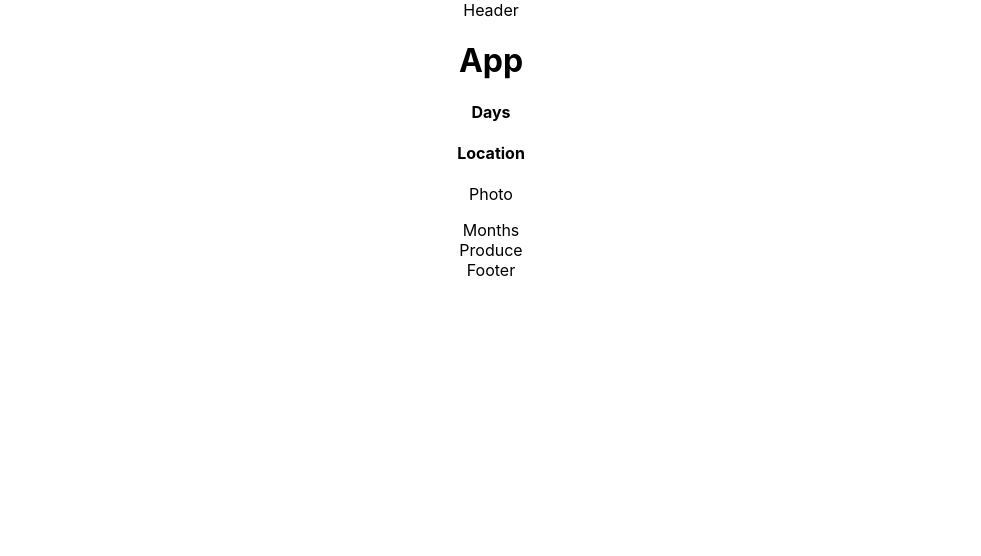
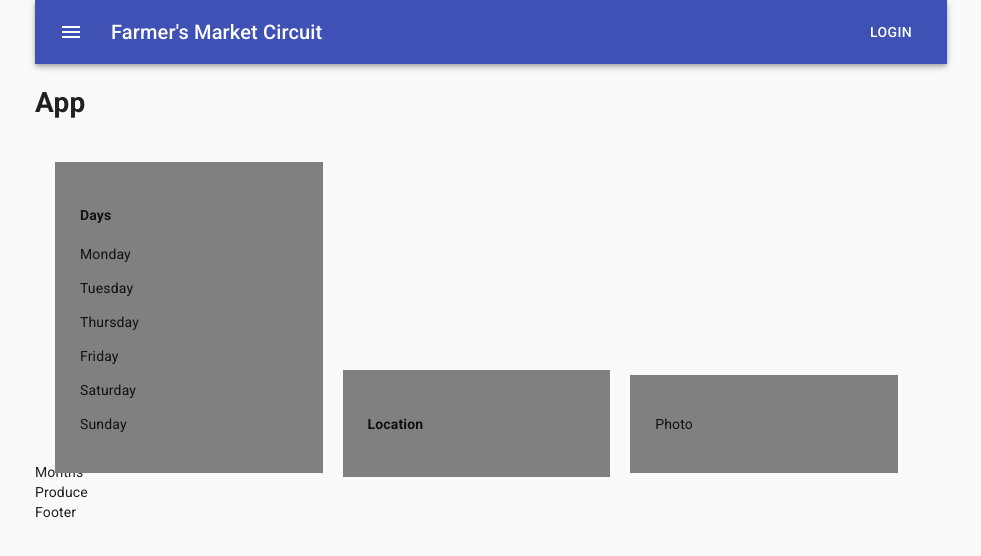
Before and after one commit to dustatron/farmers-market, a React (Create React App) app: page / in a window 1280 px wide. Shown: the top 556 px of the page, without its empty margins (149-1130 px from the left). Built offline with nearby package versions, Linux system fonts and the light colour scheme.

Commit message:
style
co-authored-by: dusty mccord <dustymccord@gmail.com>
Co-authored-by: Zakkrey Short <zakkreyjshort@gmail.com>

```diff
--- a/package.json
+++ b/package.json
@@ -3,6 +3,8 @@
   "version": "0.1.0",
   "private": true,
   "dependencies": {
+    "@material-ui/core": "^4.9.11",
+    "@material-ui/icons": "^4.9.1",
     "@testing-library/jest-dom": "^4.2.4",
     "@testing-library/react": "^9.5.0",
     "@testing-library/user-event": "^7.2.1",
--- a/public/index.html
+++ b/public/index.html
@@ -1,14 +1,14 @@
 <!DOCTYPE html>
 <html lang="en">
+
 <head>
   <meta charset="utf-8" />
   <link rel="icon" href="%PUBLIC_URL%/favicon.ico" />
-    <meta name="viewport" content="width=device-width, initial-scale=1" />
+  <meta name="viewport" content="minimum-scale=1, initial-scale=1, width=device-width" />
   <meta name="theme-color" content="#000000" />
-    <meta
-      name="description"
-      content="Web site created using create-react-app"
-    />
+  <meta name="description" content="Web site created using create-react-app" />
+  <link rel="stylesheet" href="https://fonts.googleapis.com/css?family=Roboto:300,400,500,700&display=swap" />
+  <link rel="stylesheet" href="https://fonts.googleapis.com/icon?family=Material+Icons" />
   <link rel="apple-touch-icon" href="%PUBLIC_URL%/logo192.png" />
   <!--
       manifest.json provides metadata used when your web app is installed on a
@@ -26,6 +26,7 @@
     -->
   <title>React App</title>
 </head>
+
 <body>
   <noscript>You need to enable JavaScript to run this app.</noscript>
   <div id="root"></div>
@@ -40,4 +41,5 @@
       To create a production bundle, use `npm run build` or `yarn build`.
     -->
 </body>
+
 </html>
--- a/src/components/App.js
+++ b/src/components/App.js
@@ -4,16 +4,22 @@ import Days from "./Days/Days";
 import Header from "./Layout/Header";
 import Footer from "./Layout/Footer";
 import "./App.css";
+import CssBaseline from "@material-ui/core/CssBaseline";
+// import Typography from "@material-ui/core/Typography";
+import Container from "@material-ui/core/Container";
 
 function App() {
   return (
-    <div className="App">
-      <Header />
-      <h1> App </h1>
-      <Days />
-      <Months />
-      <Footer />
-    </div>
+    <React.Fragment>
+      <CssBaseline />
+      <Container maxWidth="md">
+        <Header />
+        <h1> App </h1>
+        <Days />
+        <Months />
+        <Footer />
+      </Container>
+    </React.Fragment>
   );
 }
 
--- /dev/null
+++ b/src/components/Days/Days.css
@@ -0,0 +1,14 @@
+.days-box {
+  width: 100%;
+  height: 20rem;
+  position: relative;
+  padding: 10px;
+}
+
+.days-row {
+  margin: 10px;
+  padding: 25px;
+  width: 30%;
+  display: inline-block;
+  background-color: grey;
+}
--- a/src/components/Days/Days.js
+++ b/src/components/Days/Days.js
@@ -1,13 +1,28 @@
 import React from "react";
-import Location from "./Location";
+import Location from "./Locations";
 import Photo from "./Photo";
+import "./Days.css";
 
 function Days() {
   return (
     <React.Fragment>
-      <h4>Days</h4>
-      <Location />
-      <Photo />
+      <div className="days-box">
+        <div className="days-row">
+          <h4>Days</h4>
+          <p>Monday</p>
+          <p>Tuesday</p>
+          <p>Thursday</p>
+          <p>Friday</p>
+          <p>Saturday</p>
+          <p>Sunday</p>
+        </div>
+        <div className="days-row">
+          <Location />
+        </div>
+        <div className="days-row">
+          <Photo />
+        </div>
+      </div>
     </React.Fragment>
   );
 }
--- a/src/components/Days/Location.js
+++ /dev/null
@@ -1,11 +0,0 @@
-import React from 'react';
-
-function Location() {
-  return (
-    <React.Fragment>
-      <h4>Location</h4>
-    </React.Fragment>
-  );
-}
-
-export default Location;
--- a/src/components/Layout/Header.js
+++ b/src/components/Layout/Header.js
@@ -1,8 +1,42 @@
 import React from "react";
 import "./Layout.css";
+import { makeStyles } from "@material-ui/core/styles";
+import AppBar from "@material-ui/core/AppBar";
+import Toolbar from "@material-ui/core/Toolbar";
+import Typography from "@material-ui/core/Typography";
+import Button from "@material-ui/core/Button";
+import IconButton from "@material-ui/core/IconButton";
+import MenuIcon from "@material-ui/icons/Menu";
+
+const useStyles = makeStyles((theme) => ({
+  root: {
+    flexGrow: 1
+  },
+  menuButton: {
+    marginRight: theme.spacing(2)
+  },
+  title: {
+    flexGrow: 1
+  }
+}));
 
 const Header = () => {
-  return <div className="Header"> Header </div>;
+  const classes = useStyles();
+  return (
+    <div className={classes.root}>
+      <AppBar position="static">
+        <Toolbar>
+          <IconButton edge="start" className={classes.menuButton} color="inherit" aria-label="menu">
+            <MenuIcon />
+          </IconButton>
+          <Typography variant="h6" className={classes.title}>
+            Farmer's Market Circuit
+          </Typography>
+          <Button color="inherit">Login</Button>
+        </Toolbar>
+      </AppBar>
+    </div>
+  );
 };
 
 export default Header;
```
Also changed, not shown: 1 other file (tests, documents, lock files or other folders). Lines whose indentation alone changed are shown as unchanged.
